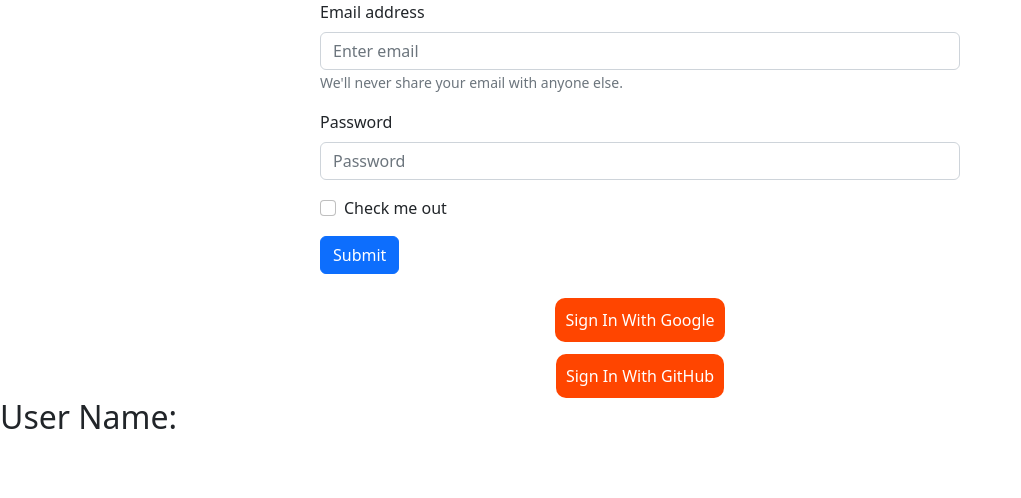
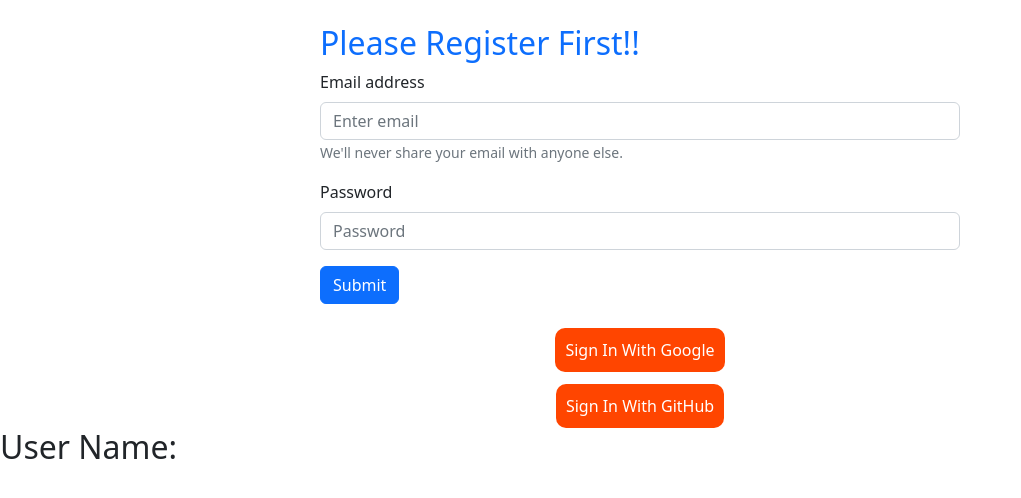
Before and after one commit to MDABDULLAH16/email-pass-auth-recap, a React (Create React App) app: page / in a window 1280 px wide. Shown: the top 498 px of the page, without its empty margins (0-1021 px from the left). Built offline with nearby package versions, Linux system fonts and the light colour scheme.

Commit message:
email form ui setup with onBlur

```diff
--- a/src/components/Form/Form.js
+++ b/src/components/Form/Form.js
@@ -4,12 +4,27 @@
 import "bootstrap/dist/css/bootstrap.min.css";
 
 const Forms = () => {
+  const handleSubmit = (event) => {
+    event.preventDefault();
+  };
+
+  const handleEmailBlur = (event) => {
+    console.log(event.target.value);
+  };
+  const handlePasswordBlur = (event) => {
+    console.log(event.target.value);
+  };
   return (
-    <div className=" w-50 mx-auto mb-4">
-      <Form>
+    <div className=" w-50 mx-auto mt-4 mb-4">
+      <h2 className="text-primary">Please Register First!!</h2>
+      <Form onSubmit={handleSubmit}>
         <Form.Group className="mb-3" controlId="formBasicEmail">
           <Form.Label>Email address</Form.Label>
-          <Form.Control type="email" placeholder="Enter email" />
+          <Form.Control
+            onBlur={handleEmailBlur}
+            type="email"
+            placeholder="Enter email"
+          />
           <Form.Text className="text-muted">
             We'll never share your email with anyone else.
           </Form.Text>
@@ -17,11 +32,15 @@
 
         <Form.Group className="mb-3" controlId="formBasicPassword">
           <Form.Label>Password</Form.Label>
-          <Form.Control type="password" placeholder="Password" />
+          <Form.Control
+            onBlur={handlePasswordBlur}
+            type="password"
+            placeholder="Password"
+          />
         </Form.Group>
-        <Form.Group className="mb-3" controlId="formBasicCheckbox">
+        {/* <Form.Group className="mb-3" controlId="formBasicCheckbox">
           <Form.Check type="checkbox" label="Check me out" />
-        </Form.Group>
+        </Form.Group> */}
         <Button variant="primary" type="submit">
           Submit
         </Button>
```
